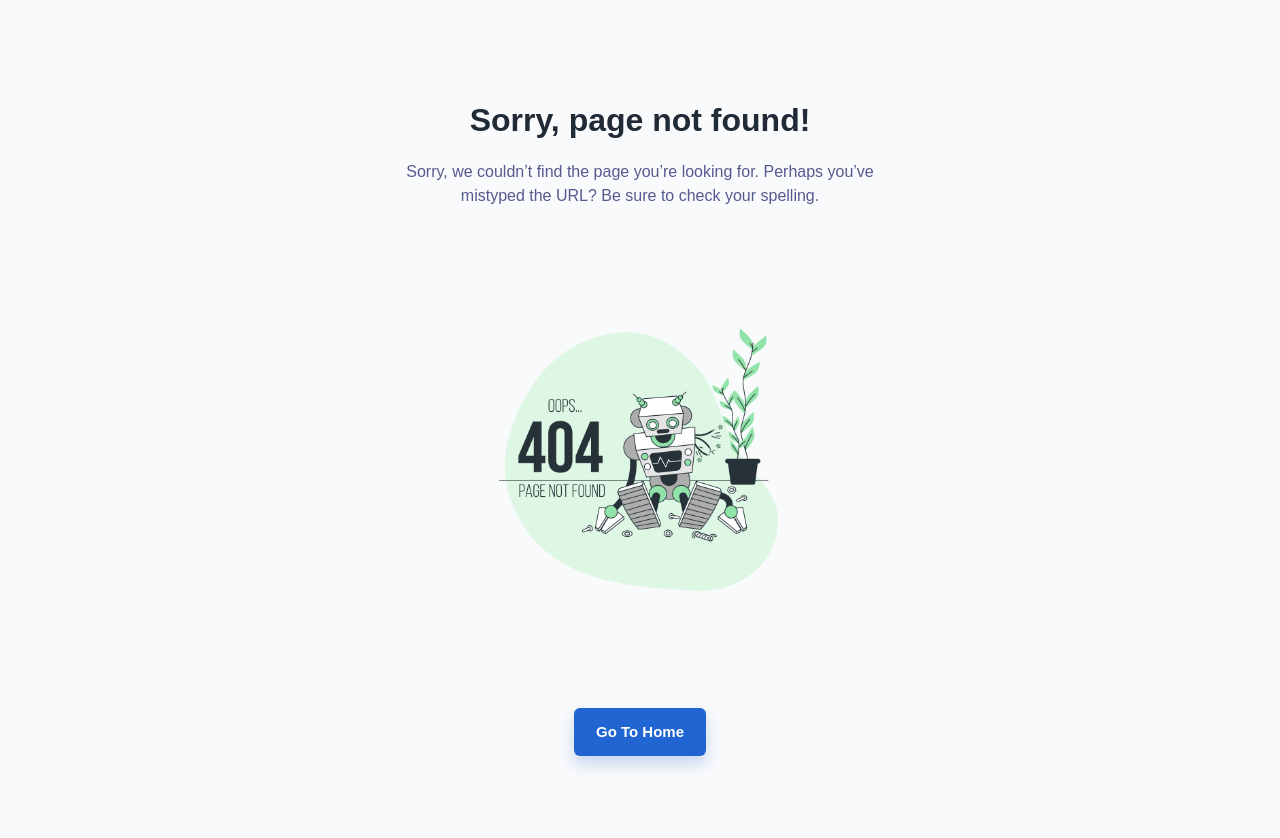
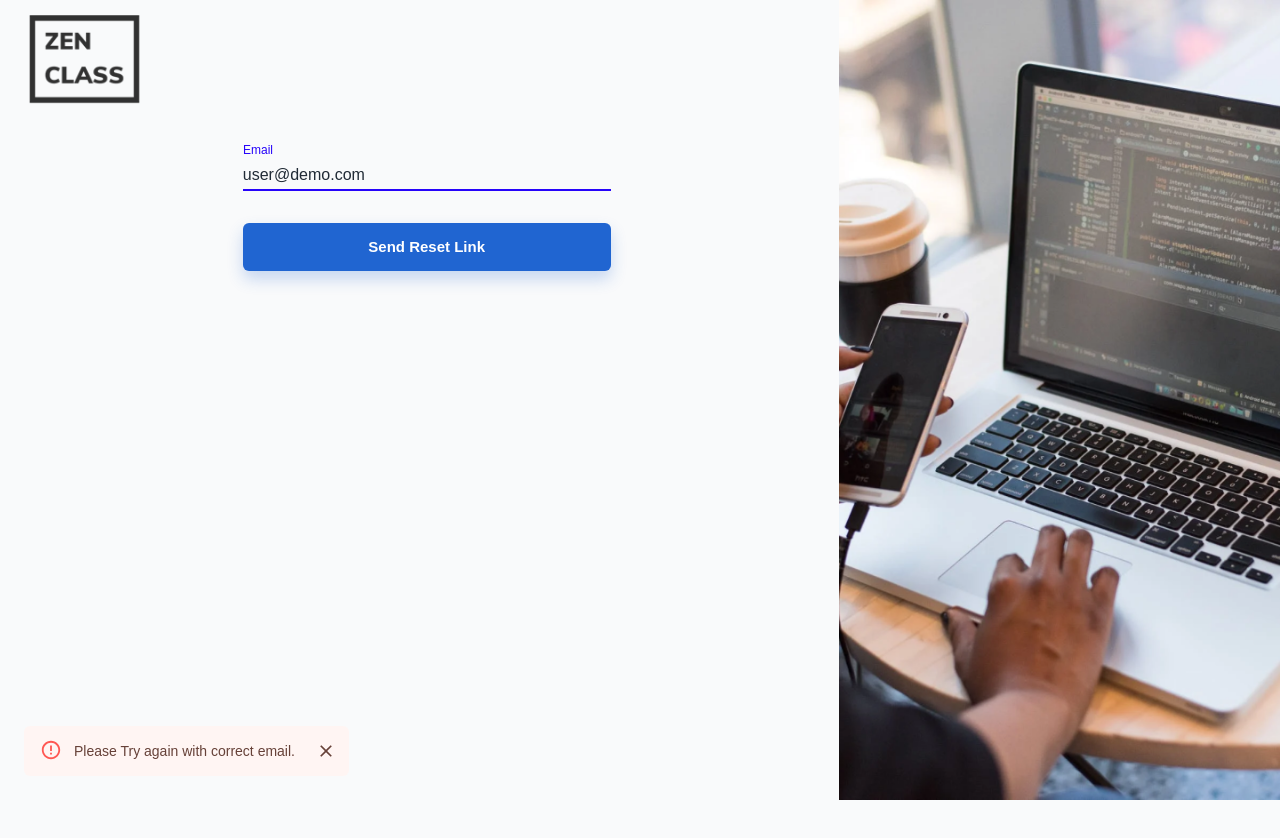
Before and after one commit to MehraHemant/zen-client, a React (Create React App) app: page /forgot_password in a window 1280 px wide. Before the commit this address led to /404. Shown: the top 838 px of the page. After the commit the page ends 800 px from the top, so only its background shows below. Built offline with nearby package versions, Linux system fonts and the light colour scheme.

Commit message:
reset password

```diff
--- a/src/Router.jsx
+++ b/src/Router.jsx
@@ -19,6 +19,7 @@ import Syllabus from "./pages/Syllabus";
 import PrivateRoute from "./PrivateRoute";
 import Webcode from "./pages/Webcode";
 import Capstone from "./pages/Capstone";
+import Forgot_password from "./pages/Forgot_Password";
 
 const Router = () => {
   const routes = useRoutes([
@@ -153,6 +154,10 @@ const Router = () => {
       path: "/login",
       element: <Login />,
     },
+    {
+      path: "/forgot_password",
+      element: <Forgot_password />,
+    },
     { path: "404", element: <Page404 /> },
     {
       path: "*",
--- a/src/Store/store.js
+++ b/src/Store/store.js
@@ -4,6 +4,7 @@ import sessionSlice from "../features/Sessions/sessionSlice";
 import authSlice from "../features/auth/authSlice";
 import studentSlice from "../features/student/studentSlice";
 import tasksSlice from "../features/Tasks/tasksSlice";
+import forgotPassword from "../features/student/forgot-password";
 
 export const store = configureStore({
     reducer:{
@@ -11,6 +12,7 @@ export const store = configureStore({
         session: sessionSlice,
         auth: authSlice,
         student: studentSlice,
-        task: tasksSlice
+        task: tasksSlice,
+        forgot_password: forgotPassword
     }
 })
--- /dev/null
+++ b/src/features/student/forgot-password.js
@@ -0,0 +1,43 @@
+import { createSlice, createAsyncThunk } from "@reduxjs/toolkit";
+import studentService from "./studentService";
+
+const initialState = {
+  isError: false,
+  isSuccess: false,
+  isLoading: false,
+  message: "",
+};
+
+export const forgotPassword = createAsyncThunk(
+  "/user/forgotPassword",
+  async (userData, thunkAPI) => {
+    try {
+      return await studentService.forgotPassword(userData);
+    } catch (error) {
+      return thunkAPI.rejectWithValue(error);
+    }
+  }
+);
+
+const forgotPasswordSlice = createSlice({
+  name: "forgot_password",
+  initialState,
+  reducers: {},
+  extraReducers: (builder) => {
+    builder
+      .addCase(forgotPassword.pending, (state) => {
+        state.isLoading = true;
+      })
+      .addCase(forgotPassword.fulfilled, (state, action) => {
+        state.isLoading = false;
+        state.isSuccess = true;
+        state.isError = false;
+      })
+      .addCase(forgotPassword.rejected, (state, action) => {
+        state.isLoading = false;
+        state.isError = true;
+        state.isSuccess = false;
+      })
+  },
+});
+export default forgotPasswordSlice.reducer;
--- a/src/features/student/studentService.js
+++ b/src/features/student/studentService.js
@@ -11,5 +11,9 @@ const editProfile = async(userData)=>{
     return response.data;
   }
 
-  const studentService = {editProfile, getProfile};
+  const forgotPassword = async(userData)=>{
+    const response = await axios.post(`${base_url}/forgot-password`, userData);
+    return response.data;
+  }
+  const studentService = {editProfile, getProfile, forgotPassword};
   export default studentService;
--- /dev/null
+++ b/src/pages/Forgot_Password.jsx
@@ -0,0 +1,134 @@
+import {
+  Alert,
+  Box,
+  Button,
+  CircularProgress,
+  Container,
+  Grid,
+  Snackbar,
+  TextField,
+  Typography,
+} from "@mui/material";
+import { useFormik } from "formik";
+import * as yup from "yup";
+import logo from "../utils/Images/download.png";
+import bg_img from "../utils/Images/home_bg.png";
+import { useDispatch, useSelector } from "react-redux";
+import { forgotPassword } from "../features/student/forgot-password";
+import { useEffect, useState } from "react";
+
+const Forgot_password = () => {
+  const dispatch = useDispatch();
+  const state = useSelector((state) => state.forgot_password);
+  const [open, setOpen] = useState(false);
+
+  const validation = yup.object({
+    email: yup.string().required("Email is required"),
+  });
+
+  const formik = useFormik({
+    initialValues: { email: "user@demo.com" },
+    validationSchema: validation,
+    onSubmit: (value) => {
+      dispatch(forgotPassword(value));
+      console.log(value);
+    },
+  });
+  useEffect(() => {
+    setOpen(true);
+  }, [state.isSucces, state.isError]);
+
+  return (
+    <Box boxSizing={"border-box"}>
+      <Grid container>
+        <Grid item xs={12} md={8}>
+          <Grid container>
+            <Container>
+              <Typography component="img" height={120} src={logo}></Typography>
+              <Box display="flex" justifyContent="center">
+                <Box
+                  component="form"
+                  onSubmit={formik.handleSubmit}
+                  maxWidth={420}
+                >
+                  <TextField
+                    color="secondary"
+                    type="email"
+                    name="email"
+                    margin="normal"
+                    autoFocus
+                    placeholder="Enter Email Address"
+                    variant="standard"
+                    value={formik.values.email}
+                    onChange={formik.handleChange}
+                    onBlur={formik.handleBlur}
+                    fullWidth
+                    label="Email"
+                    error={formik.touched.email && Boolean(formik.errors.email)}
+                    helperText={formik.touched.email && formik.errors.email}
+                  />
+                  <Button
+                    type="submit"
+                    variant="contained"
+                    sx={{ mt: 3, mb: 2 }}
+                    size="large"
+                    fullWidth
+                  >
+                    {state.isLoading ? (
+                      <CircularProgress sx={{ color: "#fff" }} />
+                    ) : (
+                      "Send Reset Link"
+                    )}
+                  </Button>
+                </Box>
+              </Box>
+            </Container>
+          </Grid>
+        </Grid>
+        <Grid
+          item
+          xs={12}
+          md={4}
+          display={{ xs: "none", md: "block" }}
+          position="relative"
+          boxSizing="border-box"
+          height="100vh"
+        >
+          <Box
+            position="absolute"
+            right="0"
+            overflow={"hidden"}
+            height={"100vh"}
+          >
+            <Box component={"img"} height="100vh" src={bg_img}></Box>
+          </Box>
+        </Grid>
+      </Grid>
+      <Snackbar
+        open={open}
+        autoHideDuration={6000}
+        onClose={() => setOpen(false)}
+      >
+        {state.isSuccess ? (
+          <Alert
+            onClose={() => setOpen(false)}
+            severity="success"
+            sx={{ width: "100%" }}
+          >
+            Passwor Reset Link send successfully!
+          </Alert>
+        ) : (
+          <Alert
+            onClose={() => setOpen(false)}
+            severity="error"
+            sx={{ width: "100%" }}
+          >
+            Please Try again with correct email.
+          </Alert>
+        )}
+      </Snackbar>
+    </Box>
+  );
+};
+
+export default Forgot_password;
--- a/src/pages/Login.jsx
+++ b/src/pages/Login.jsx
@@ -100,6 +100,7 @@ const Login = () => {
                       color="secondary"
                       sx={{ cursor: "pointer" }}
                       mx={"auto"}
+                      onClick={()=>navigate('/forgot_password')}
                     >
                       Forgot Password ?
                     </Typography>
```
